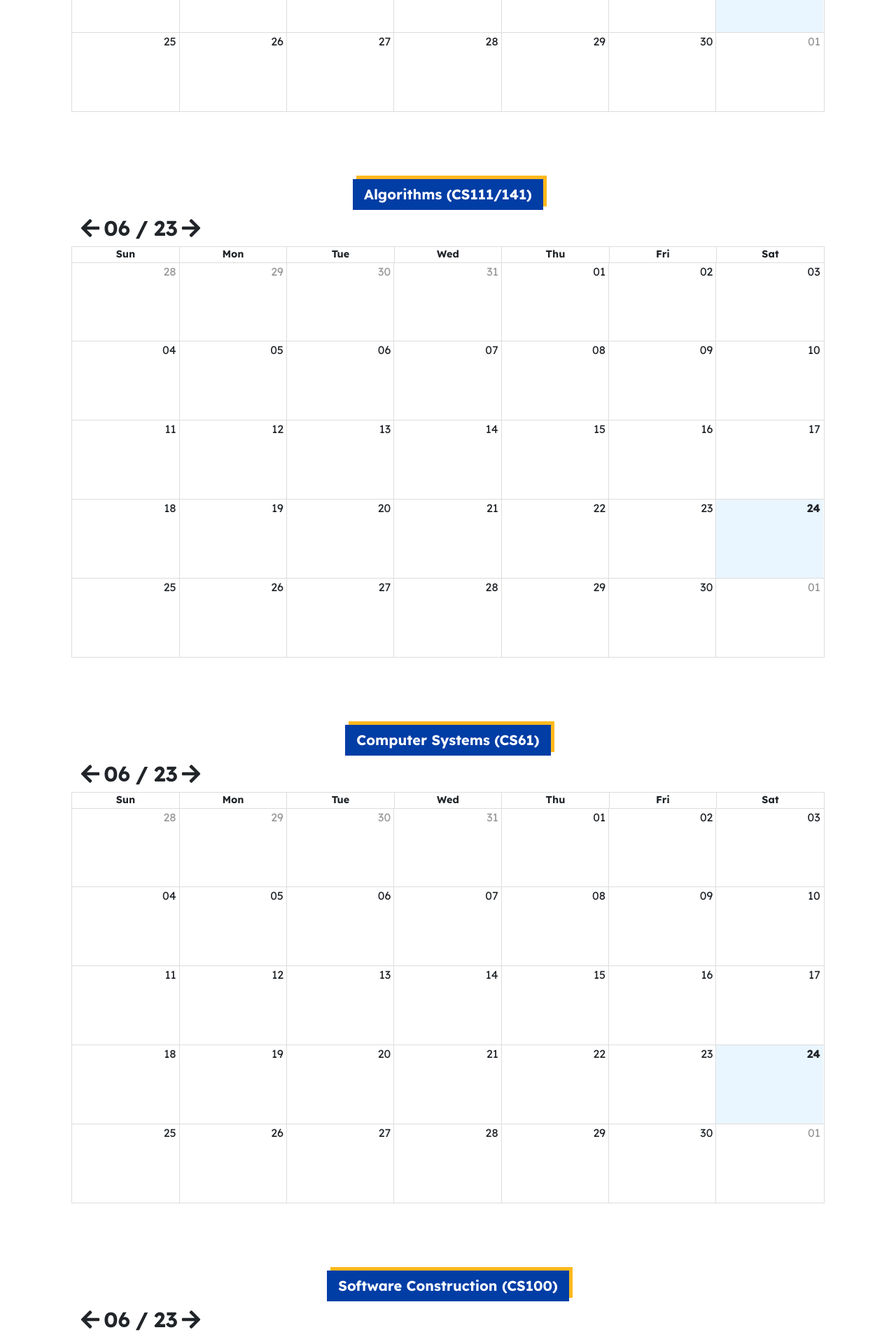
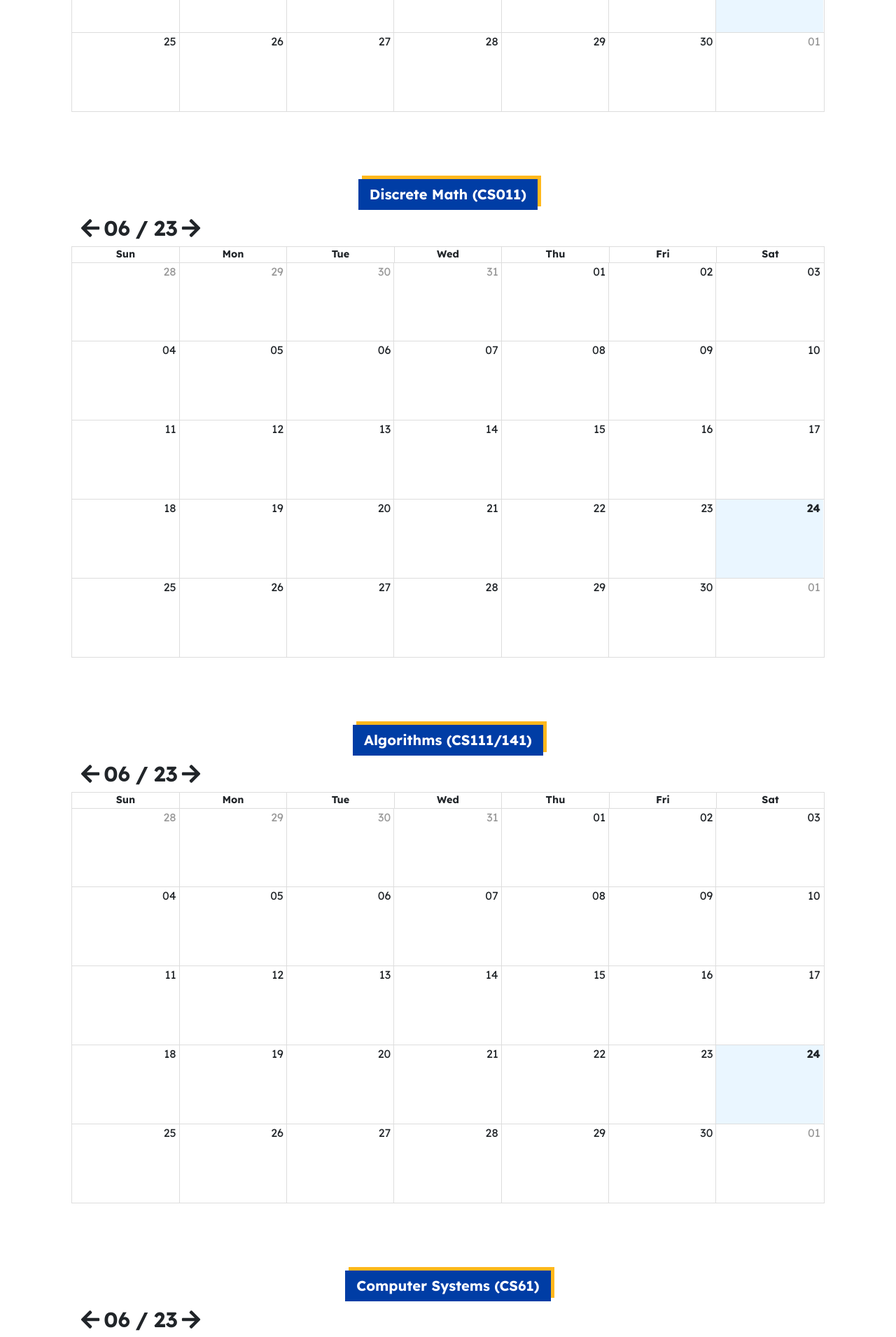
Before and after one commit to acm-ucr/ula-website, a Next.js app: page /calendars in a window 1280 px wide. Shown: the part 1804-3715 px from the top of the page at 70% size. Built offline with nearby package versions, Linux system fonts and the light colour scheme; no server answers.

Commit message:
add math 11 calendar

```diff
--- a/src/data/calendars.js
+++ b/src/data/calendars.js
@@ -12,6 +12,13 @@ export const calendars = [
     text: "text-ula-yellow",
     border: "border-ula-yellow",
     calendar: process.env.NEXT_PUBLIC_GOOGLE_CALENDAR_SOFTWARE,
+  },
+  {
+    name: "Discrete Math (CS011)",
+    color: "!bg-ula-yellow",
+    text: "text-ula-yellow",
+    border: "border-ula-yellow",
+    calendar: process.env.NEXT_PUBLIC_GOOGLE_CALENDAR_DISCRETE,
   },
   {
     name: "Algorithms (CS111/141)",
--- a/src/data/classes.js
+++ b/src/data/classes.js
@@ -1,4 +1,6 @@
 export const classes = [
+  "Python: CS 9A, 9B, 9C",
+  "Discrete Math: CS 11/MATH 11",
   "Software: CS 10A, 10B, 10C",
   "Algorithms: CS 111, 141",
   "Computer systems: CS 61",
```
